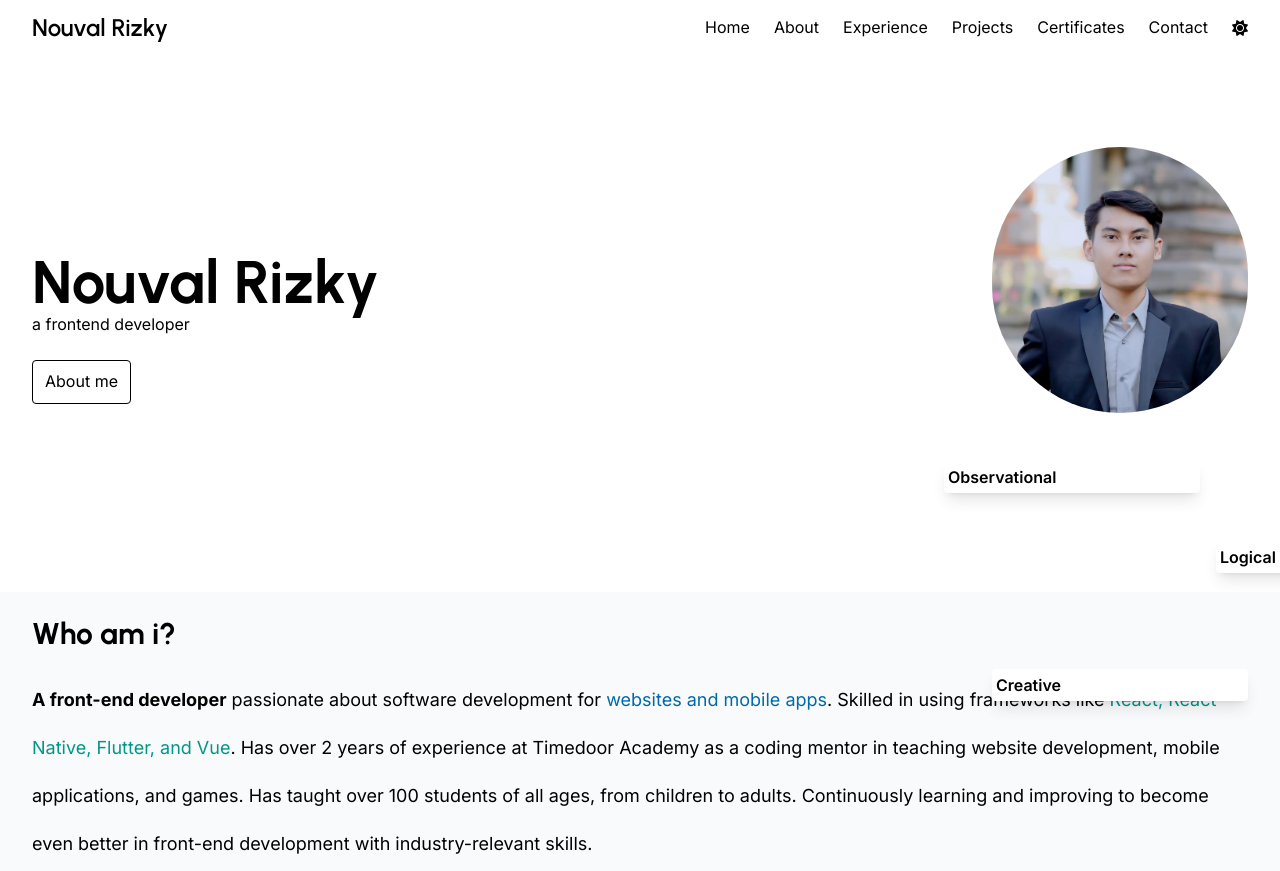
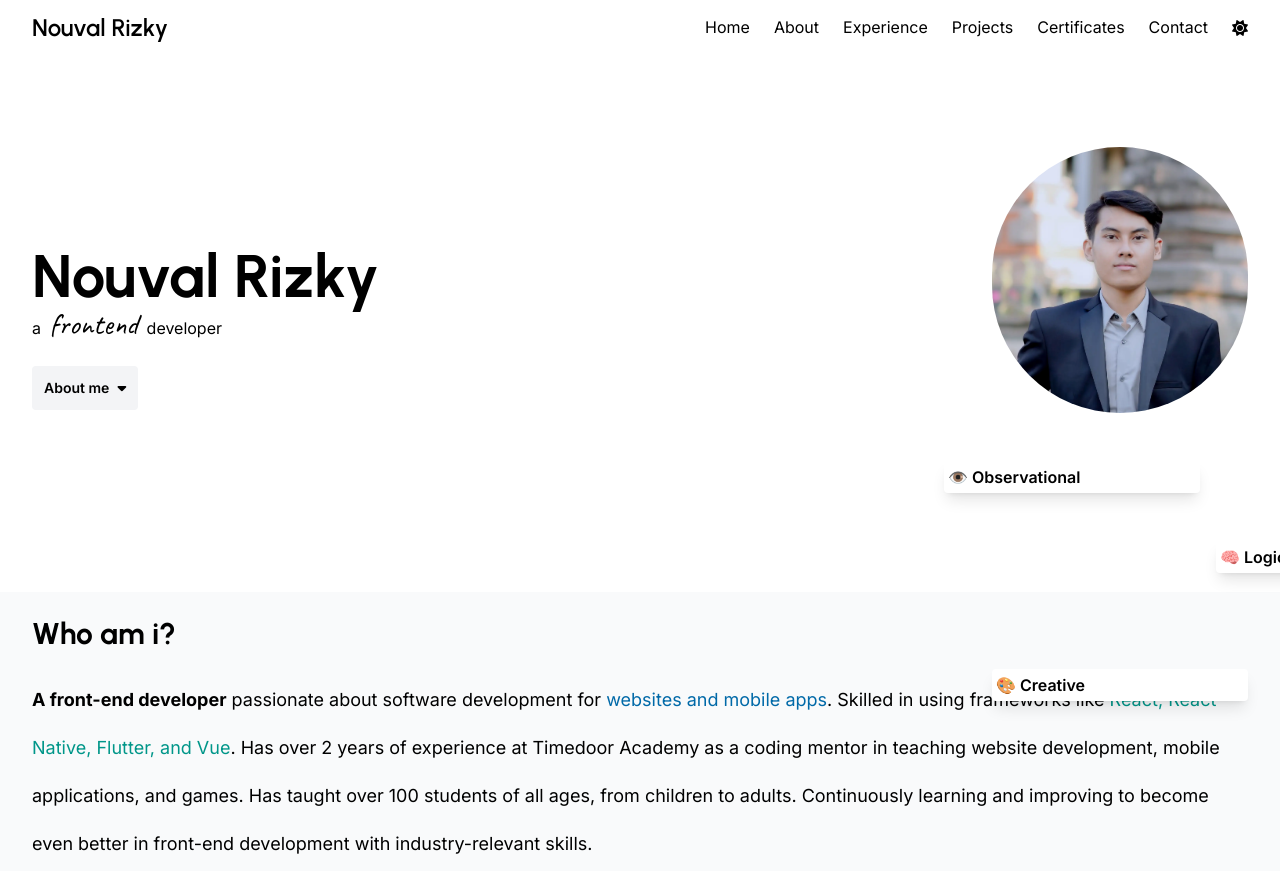
Before and after one commit to nouvalrz/nouvalrz.github.io, a website: page index.html in a window 1280 px wide. Shown: the top 871 px of the page. Drawn offline with nearby package versions, Linux system fonts and the light colour scheme; a script that the page names is missing.

Commit message:
feat: tidy up and decorate jumbotron

```diff
--- a/index.html
+++ b/index.html
@@ -12,7 +12,7 @@
   <link rel="preconnect" href="https://fonts.googleapis.com">
   <link rel="preconnect" href="https://fonts.gstatic.com" crossorigin>
   <link
-    href="https://fonts.googleapis.com/css2?family=Inter:ital,opsz,wght@0,14..32,100..900;1,14..32,100..900&family=Urbanist:ital,wght@0,100..900;1,100..900&display=swap"
+    href="https://fonts.googleapis.com/css2?family=Caveat:wght@400..700&family=Inter:ital,opsz,wght@0,14..32,100..900;1,14..32,100..900&family=Urbanist:ital,wght@0,100..900;1,100..900&display=swap"
     rel="stylesheet">
 
   <!-- Font Awesome -->
@@ -101,10 +101,10 @@
       <div class="container mx-auto flex lg:flex-row lg:justify-between flex-col items-center gap-8 lg:min-h-[480px]">
         <div class="flex flex-col items-center order-5 lg:order-0 dark:text-white lg:items-start">
           <h1 class="font-[Urbanist] font-bold text-5xl md:text-6xl">Nouval Rizky</h1>
-          <p class="">a frontend developer</p>
+          <p class="">a <span class="font-[Caveat] text-3xl mx-1">frontend</span> developer</p>
           <a href="#about"
-            class="inline-block border border-black py-2 px-3 min-h-[44px] rounded text-black hover:bg-black hover:text-white transition mt-4 lg:mt-6 dark:border-white dark:text-white hover:dark:bg-white hover:dark:text-black">About
-            me</a>
+            class="inline-flex items-center justify-center  py-2 px-3 min-h-[44px] min-w-[88px] rounded bg-gray-100 dark:bg-gray-900 font-semibold text-sm  mt-4 lg:mt-6">About
+            me<i class="ml-2 fa-solid fa-caret-down"></i></a>
         </div>
         <div class="relative text-white" id="profile-parallax">
           <div data-depth="0.3">
@@ -112,14 +112,14 @@
           </div>
           <div data-depth="0.6"
             class="p-1 font-semibold text-black -translate-x-12 translate-y-12 bg-white rounded shadow-lg">
-            <p>Observational</p>
+            <p>👁️ Observational</p>
           </div>
           <div data-depth="0.5"
             class="p-1 font-semibold text-black translate-x-56 translate-y-24 bg-white rounded shadow-lg">
-            <p>Logical</p>
+            <p>🧠 Logical</p>
           </div>
           <div data-depth="0.7" class="p-1 font-semibold text-black translate-y-48 bg-white rounded shadow-lg">
-            <p>Creative</p>
+            <p>🎨 Creative</p>
           </div>
         </div>
       </div>
```
Also changed, not shown: src/styles/output.css.
